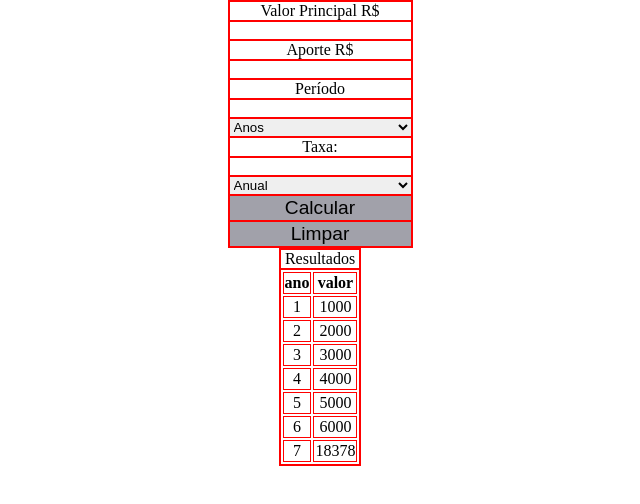
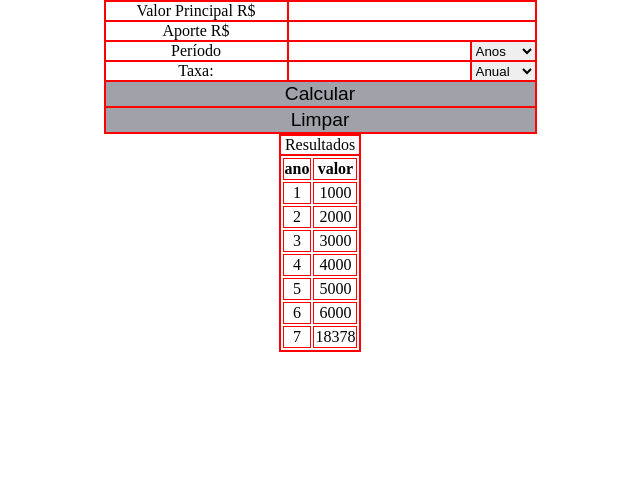
Before and after one commit to giovanniPepi/calculadoraJurosCompostos, a website built with webpack: page src/index.html in a window 1280 px wide. Shown: the whole page, without its empty margins (320-960 px from the left). Built offline with nearby package versions, Linux system fonts and the light colour scheme.

Commit message:
Update calcCOntainer style

```diff
--- a/src/getCalcContainer.js
+++ b/src/getCalcContainer.js
@@ -7,6 +7,7 @@ const getCalcContainer = () => {
 
   const labelPrincipal = document.createElement('label');
   labelPrincipal.setAttribute('class', 'labelCalc');
+  labelPrincipal.setAttribute('id', 'labelPrincipal');
   labelPrincipal.setAttribute('for', 'inputPrincipal');
   labelPrincipal.textContent = 'Valor Principal R$ ';
 
@@ -20,6 +21,7 @@ const getCalcContainer = () => {
 
   const labelValor = document.createElement('label');
   labelValor.setAttribute('class', 'labelCalc');
+  labelValor.setAttribute('id', 'labelValor');
   labelValor.setAttribute('for', 'inputValor');
   labelValor.textContent = 'Aporte R$ ';
 
@@ -33,6 +35,7 @@ const getCalcContainer = () => {
 
   const labelTempo = document.createElement('label');
   labelTempo.setAttribute('class', 'labelCalc');
+  labelTempo.setAttribute('id', 'labelTempo');
   labelTempo.setAttribute('for', 'inputTempo');
   labelTempo.textContent = 'Período  ';
 
@@ -40,7 +43,7 @@ const getCalcContainer = () => {
   inputTempo.setAttribute('class', 'inputCalc');
   inputTempo.setAttribute('id', 'inputTempo');
   inputTempo.setAttribute('value', '');
-  inputTempo.setAttribute('type', 'tel');
+  inputTempo.setAttribute('type', 'number');
   inputTempo.setAttribute('onkeypress', "return event.charCode>=48 && event.charCode<=57");
 
   const selectionPeriodo  = document.createElement('select');
@@ -56,7 +59,8 @@ const getCalcContainer = () => {
   periodo2.textContent = 'Mesesl';
 
   const labelTaxa = document.createElement('label');
-  labelTaxa.setAttribute('class', 'labelTaxa');
+  labelTaxa.setAttribute('class', 'labelCalc');
+  labelTaxa.setAttribute('id', 'labelTaxa');
   labelTaxa.setAttribute('for', 'inputTaxa');
   labelTaxa.textContent = 'Taxa:  ';
 
--- a/src/style.css
+++ b/src/style.css
@@ -15,6 +15,7 @@ body {
 }
 .calcContainer {
   display:grid;
+  grid-template-columns: 1fr 1fr;
 }
 .resultContainer {
 }
@@ -22,3 +23,51 @@ body {
   background: var(--zinc400);
   font-size: var(--fontSizeBigger);
 }
+#labelCalc {
+  grid-column: 1/2;
+  grid-row: 1/2;
+}
+#inputPrincipal{
+  grid-column: 2/4;
+  grid-row: 1/2;
+}
+#labelValor {
+  grid-column: 1/2;
+  grid-row:  2/3;
+}
+#inputValor {
+  grid-column: 2/4;
+  grid-row: 2/3;
+}
+#labelTempo {
+  grid-column: 1/2;
+  grid-row: 3/4;
+}
+#inputTempo {
+  grid-column: 2/3;
+  grid-row: 3/4;
+}
+.selectionPeriodo {
+  grid-column: 3/4;
+  grid-row: 3/4;
+}
+#labelTaxa {
+  grid-column: 1/2;
+  grid-row: 4/5;
+}
+#inputTaxa {
+  grid-column: 2/3;
+  grid-row: 4/5;
+}
+.selectionTempo {
+  grid-column: 3/4;
+  grid-row: 4/5;
+}
+.calcBtn {
+  grid-column: 1/4;
+  grid-row: 5/6;
+}
+.resetBtn {
+  grid-column: 1/4;
+  grid-row: 6/7;
+}
```
